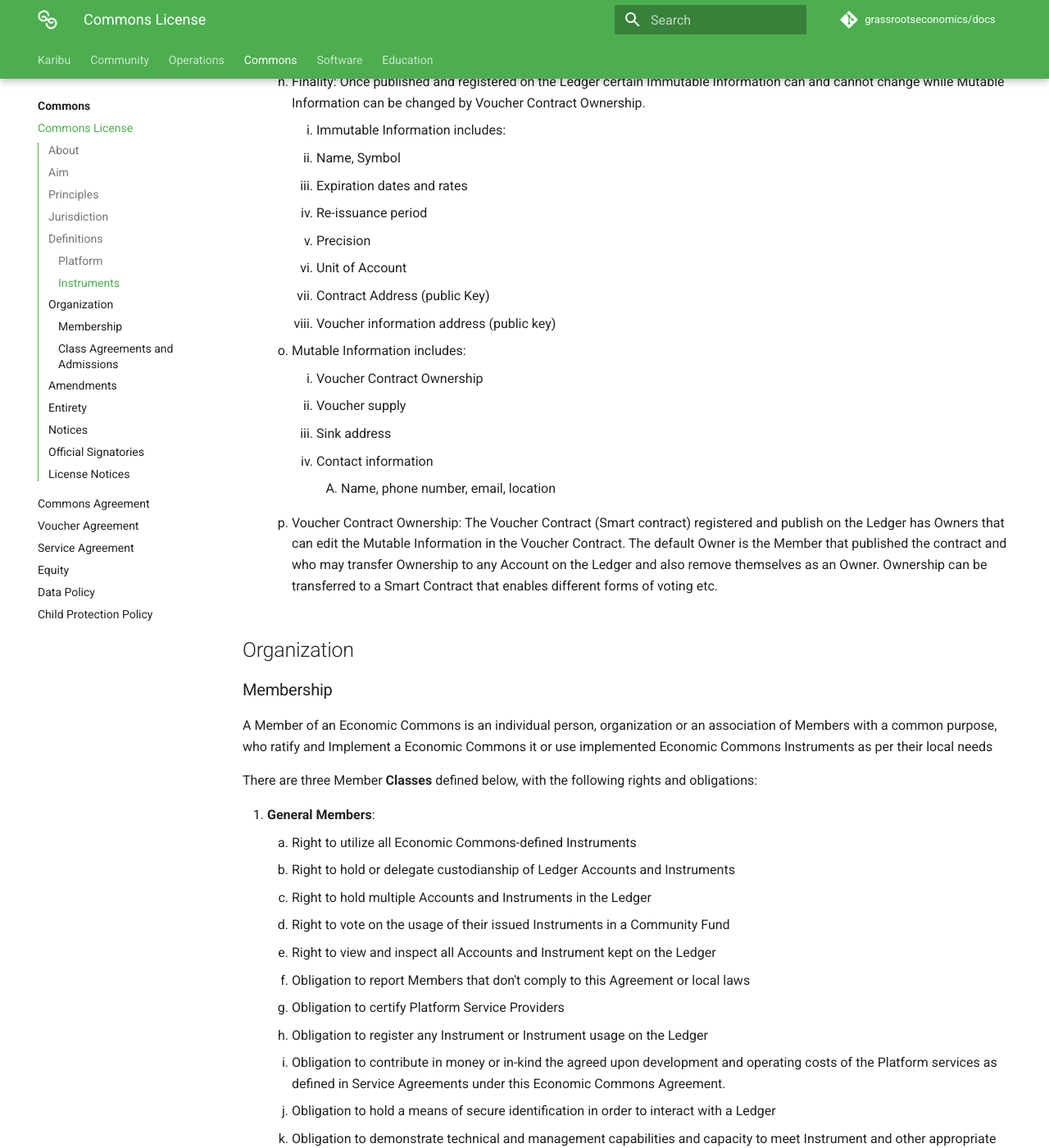
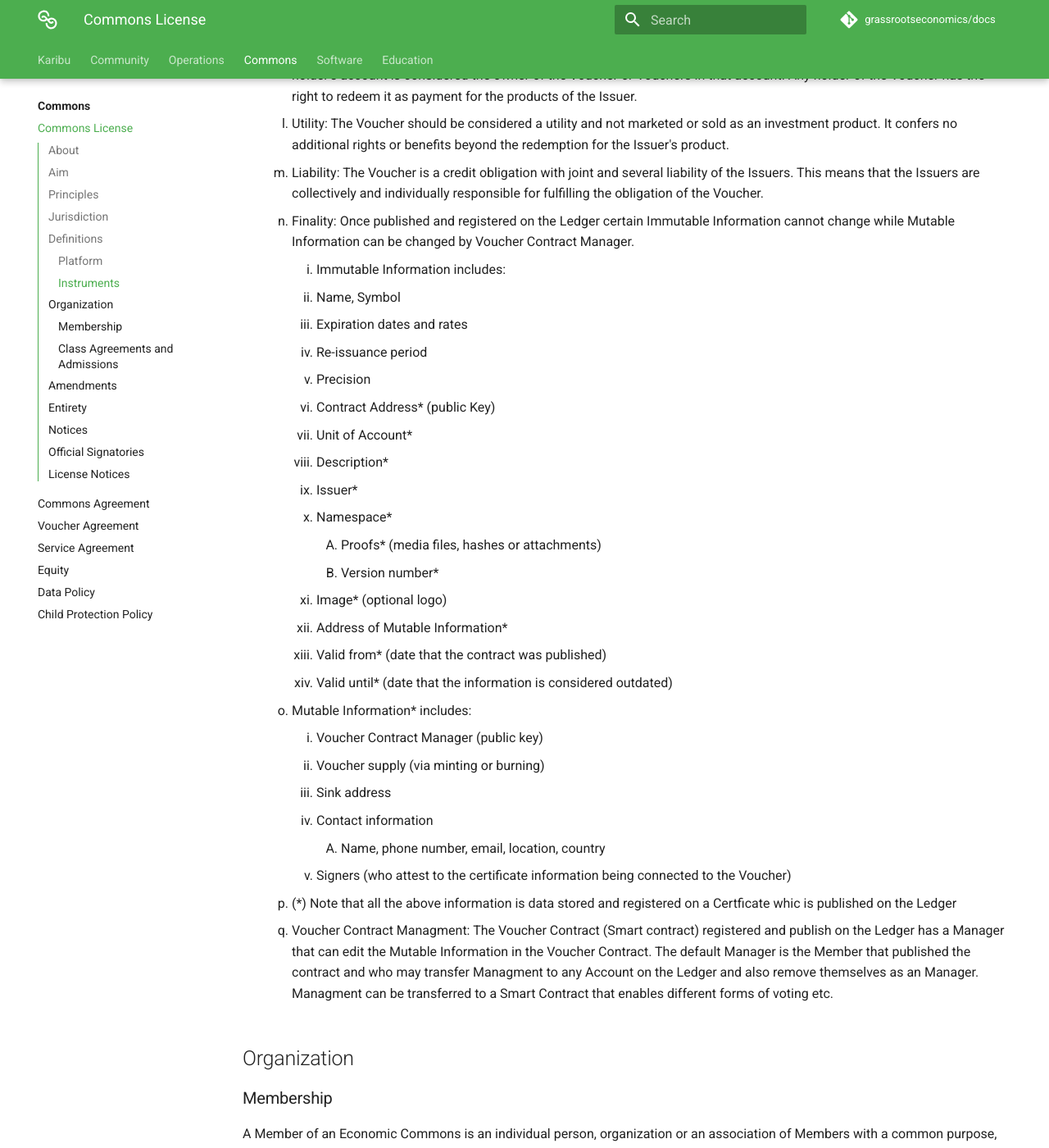
Before and after one commit to grassrootseconomics/docs.grassecon.org, an MkDocs documentation site: the page built from docs/commons/license.md, in a window 1280 px wide and 1400 px high, scrolled down 3170 px. Shown: the whole window at 82% size. Built offline with MkDocs 1.6.1 and Material for MkDocs 9.7.7, drawn with Linux system fonts in a browser that asks for light colours; comment, search, counter and statistics services are not loaded; some of the changed text lies outside the part shown.

Commit message:
license 1.21a

```diff
--- a/docs/commons/license.md
+++ b/docs/commons/license.md
@@ -60,9 +60,11 @@
 1. **Certificate (Unilateral Instrument)** - a data object that may be accepted by another Member in exchange for value at their complete discretion.
     The following are properties of Certificates:
     1. No Obligation: There is no obligation to accept a Certificate nor is there any obligation to redeem a Certificate by the Issuer.
-    2. Attestation: Certificates represent collectible attestations to data such as Voucher usage or capacity to perform services. Vouchers as well as Members can be Certified by other Members, for various roles, services, accomplishments and so on. The certification is an attestation by a Member or Members for another Member or Instrument.
-    3. Revocation or Expiration: Attestation for a certificate can expire and or be revoked, and the history of attestation must be preserved on the Ledger.
-    4. Finality: Once published and registered on the Ledger, the Immutable Properties of the Certificate cannot be changed other than the owner.
+    2. Attestation: Certificates represent collectible attestations to data such as Voucher usage or capacity to perform services. Vouchers as well as Members can be Certified by other Members, for various roles, services, accomplishments and so on. The certification is an attestation by a Member or Members for another Member or Instrument. Note that in the exampleof a Voucher Instrument some Immutable and Mutable data is stored or referenced to on a Certificate (denoted with a (*).
+    3. Finality: Once published and registered on the Ledger certain Immutable Information cannot change while Mutable Information can be changed by a Certificate Contract Manager.
+    4. Certificate Contract Managment: The Certificate Contract (Smart contract) registered and publish on the Ledger has a Manager that can edit the Mutable Information in the Certificate Contract. The default Manager is the Member that published the contract and who may transfer Managment to any Account on the Ledger and also remove themselves as an Manager. Managment can be transferred to a Smart Contract that enables different forms of voting etc.
+    5. Revocation or Expiration: Attestation for a certificate can expire and or be revoked, and the history of attestation must be preserved on the Ledger.
+    6. Finality: Once published and registered on the Ledger, the Immutable Properties of the Certificate cannot be changed.
 2. **Voucher (Bilateral Instrument)** – a promise denominated in an agreed upon Unit of Account issued and accepted in exchange for money or in-kind and representing an assignable credit obligation of the Issuer. The following are properties of Vouchers:
     1. Redemption Policy: If the acceptor/final holder of the Voucher presents it in payment to the Issuer, for goods or services supplied, it must be accepted in payment. Vouchers are only redeemable for payment of the Issuer's products and cannot be redeemed for cash.
     10. Digital Representation: The Voucher is digital and defined on a secure and immutable public Ledger, where members hold accounts. All transactions, Instruments, and accounts are transparent to the public who have access tokens to the Ledger or use other publicly viewable services such as a block explorer.
@@ -78,22 +80,32 @@
     11. Bearer Instrument: The Voucher is a digital bearer instrument, meaning that anyone holding the access (private) key to the holder's account is considered the owner of the Voucher or Vouchers in that account. Any holder of the Voucher has the right to redeem it as payment for the products of the Issuer.
     12. Utility: The Voucher should be considered a utility and not marketed or sold as an investment product. It confers no additional rights or benefits beyond the redemption for the Issuer's product.
     13. Liability: The Voucher is a credit obligation with joint and several liability of the Issuers. This means that the Issuers are collectively and individually responsible for fulfilling the obligation of the Voucher.
-    14. Finality: Once published and registered on the Ledger certain Immutable Information can and cannot change while Mutable Information can be changed by Voucher Contract Ownership.
-        1. Immutable Information includes:
-	    1. Name, Symbol
-	    2. Expiration dates and rates
-	    3. Re-issuance period
-	    4. Precision
-	    5. Unit of Account
-	    6. Contract Address (public Key)
-	    7. Voucher information address (public key)
-	2. Mutable Information includes:
-	    1. Voucher Contract Ownership
-	    2. Voucher supply
-	    3. Sink address
-	    4. Contact information
-	        1. Name, phone number, email, location
-    15. Voucher Contract Ownership: The Voucher Contract (Smart contract) registered and publish on the Ledger has Owners that can edit the Mutable Information in the Voucher Contract. The default Owner is the Member that published the contract and who may transfer Ownership to any Account on the Ledger and also remove themselves as an Owner. Ownership can be transferred to a Smart Contract that enables different forms of voting etc.
+    14. Finality: Once published and registered on the Ledger certain Immutable Information cannot change while Mutable Information can be changed by Voucher Contract Manager.
+         1. Immutable Information includes:
+	     1. Name, Symbol
+	     2. Expiration dates and rates
+	     3. Re-issuance period
+	     4. Precision
+	     5. Contract Address* (public Key)
+	     5. Unit of Account*
+	     6. Description*
+	     7. Issuer*
+	     8. Namespace*
+             9. Proofs* (media files, hashes or attachments)
+             10. Version number*
+	     11. Image* (optional logo)
+	     12. Address of Mutable Information*
+	     14. Valid from* (date that the contract was published)
+	     15. Valid until* (date that the information is considered outdated)
+	 2. Mutable Information* includes:
+	     1. Voucher Contract Manager (public key)
+	     2. Voucher supply (via minting or burning)
+	     3. Sink address
+	     4. Contact information
+	         1. Name, phone number, email, location, country
+	     5. Signers (who attest to the certificate information being connected to the Voucher)
+	 3. (*) Note that all the above information is data stored and registered on a Certficate whic is published on the Ledger
+    15. Voucher Contract Managment: The Voucher Contract (Smart contract) registered and publish on the Ledger has a Manager that can edit the Mutable Information in the Voucher Contract. The default Manager is the Member that published the contract and who may transfer Managment to any Account on the Ledger and also remove themselves as an Manager. Managment can be transferred to a Smart Contract that enables different forms of voting etc.
 
 ## Organization
 
```
Also changed, not shown: other parts of docs/commons/license.md (+1 -1 lines).
